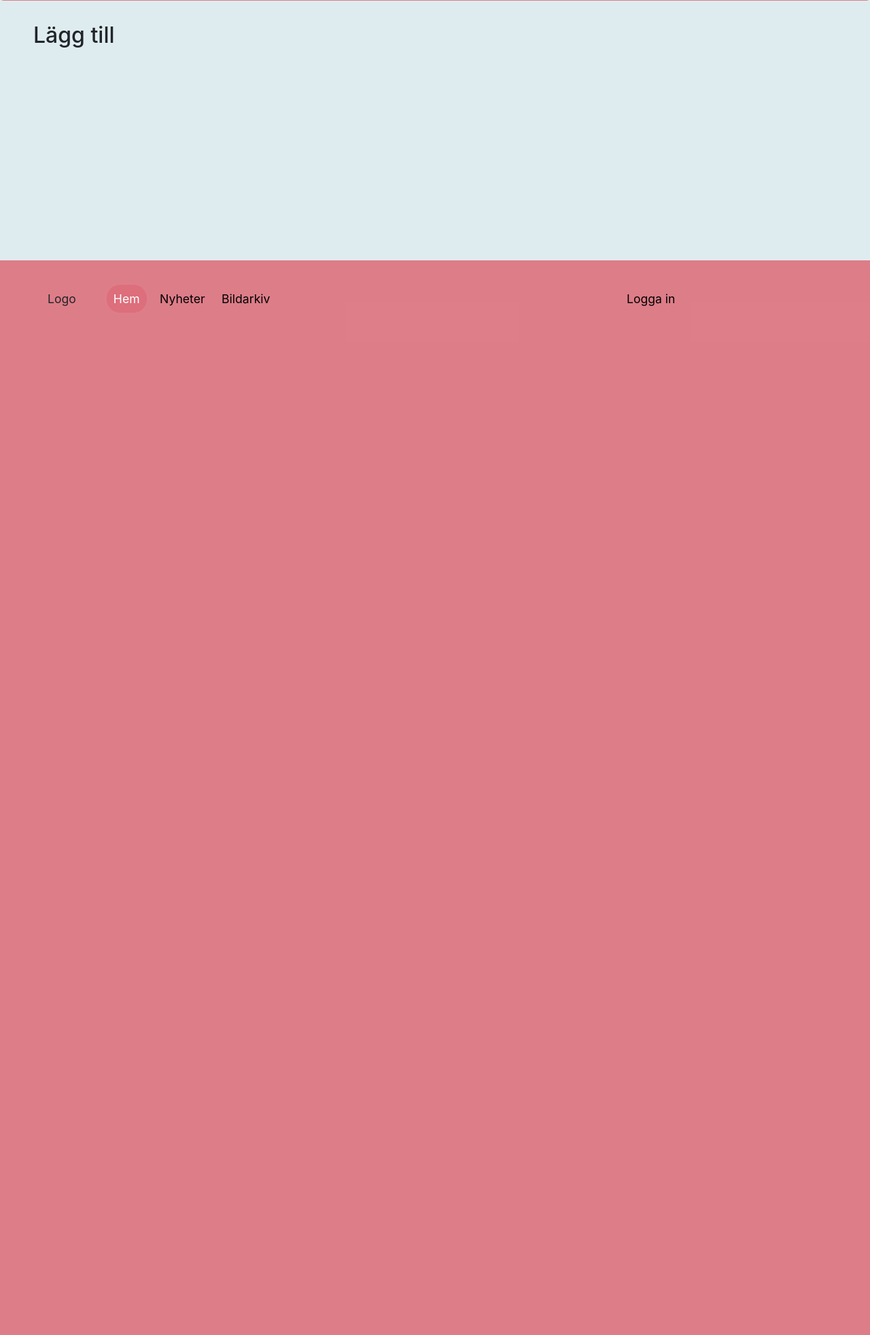
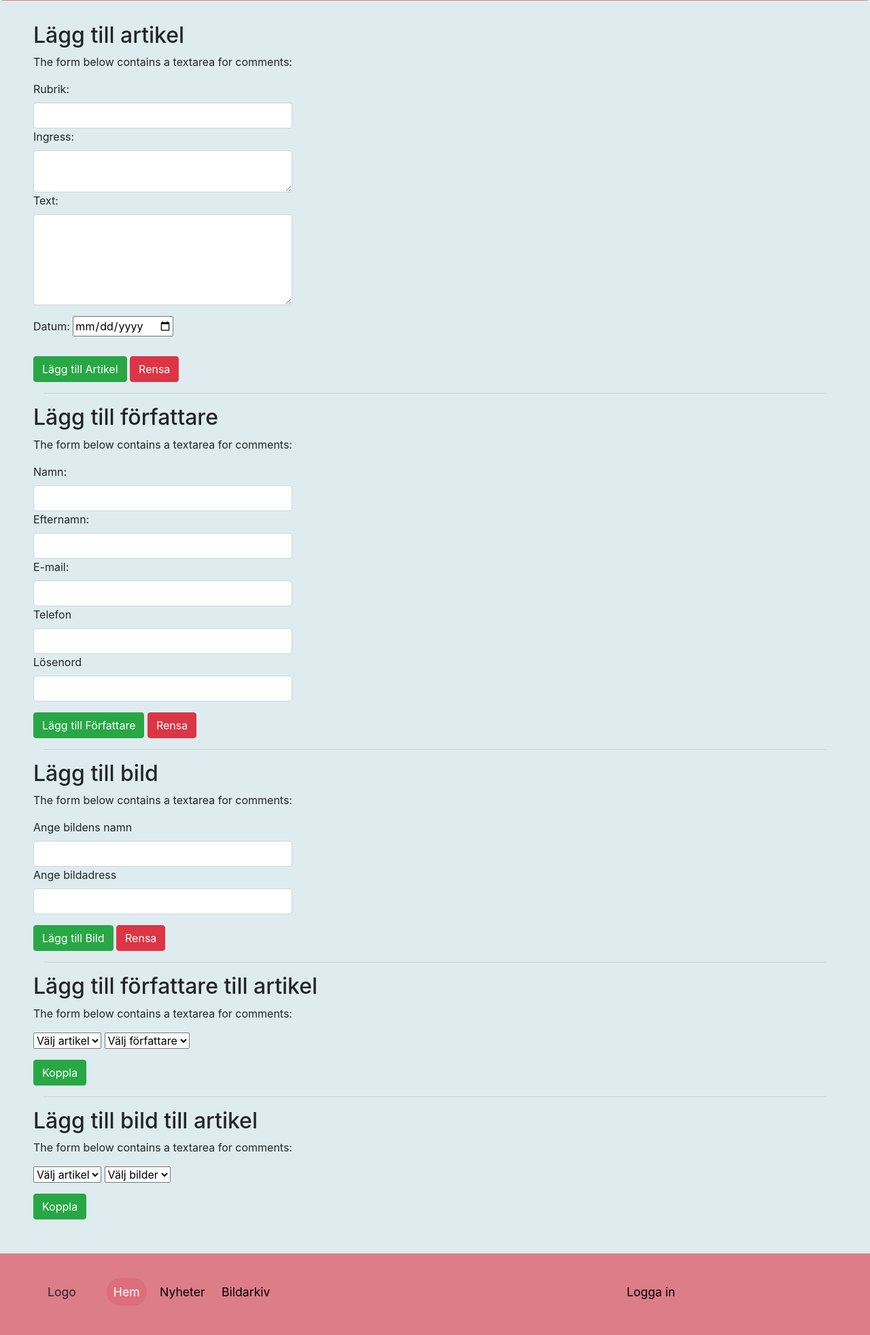
Before and after one commit to aregato/MortfortsDagblad, a Flask app: page /add in a window 1280 px wide. Shown: the part 319-2283 px from the top of the page at 68% size. Before the commit the page ends 779 px from the top, so only its background shows below. Run offline with Flask 2, Linux system fonts and the light colour scheme; the visitor is signed in with stand-in values (Sample User, id 1); data that the repository does not hold is empty; some libraries are stand-ins or nearby versions.

Commit message:
Add stuff

```diff
--- a/public_html/main.py
+++ b/public_html/main.py
@@ -97,8 +97,16 @@ def images():
 
 @app.route('/add')
 def add():
+    cursor.execute("select namn, efternamn, id from forfattare;")
+    forfattare = cursor.fetchall()
 
-    return render_template("add.html")
+    cursor.execute("select namn, lank, id from bilder;")
+    bilder = cursor.fetchall()
+
+    cursor.execute("select id, rubrik from artikel;")
+    artikel = cursor.fetchall()
+
+    return render_template("add.html", forfattare=forfattare, bilder=bilder, artikel=artikel)
 
 @app.route('/settings')
 def settings():
--- a/public_html/static/css/style.css
+++ b/public_html/static/css/style.css
@@ -35,7 +35,7 @@ section.sm_container{
     width: 90%;
     margin-left: auto;
     margin-right: auto;
-
+    padding-bottom: 100px;
     min-height: 50%;
 
   /* Equal to he    min-height: 50%;ight of footer */
@@ -167,6 +167,7 @@ footer > div > div > ul > li > a{
 footer > div > div > ul > li > a:hover{
     background-color: lightcoral;
 }
+
 .tight{
     margin-left: 500px;
 }
--- /dev/null
+++ b/public_html/static/js/addArticle.js
@@ -0,0 +1,77 @@
+$(function(){
+  $( "#ArticleButton" ).click(function(){addArticles();});
+  $( "#addForfButton" ).click(function(){addForfs();});
+  $( "#kopplaForf" ).click(function(){connectForf();});
+  $( "#kopplaBild" ).click(function(){connectBild();});
+  $("#bildButton").click(function(){addBild();});
+});
+
+
+
+
+function addArticles(){
+  let rubrik = $('#rubrik').val();
+  let ingress = $('#ingress').val();
+  let text = $('#text').val();
+  let date = $('#date').val();
+
+  if(rubrik == ""){
+    console.log("Rubrik saknas");
+  }else if(ingress == ""){
+    console.log("Ingress saknas");
+  }else if(text == ""){
+    console.log("Text saknas");
+  }else if(date == ""){
+    console.log("Datum saknas");
+  }else{
+    console.log("Lägg till:", rubrik);
+  }
+};
+
+function addForfs(){
+  let namn = $('#namn').val();
+  let efternamn = $('#efternamn').val();
+  let email = $('#email').val();
+  let telefon = $('#telefon').val();
+  let losenord = $('#losenord').val();
+
+  if(namn == ""){
+    console.log("Namn saknas");
+  }else if(efternamn == ""){
+    console.log("Efternamn saknas");
+  }else if(email == ""){
+    console.log("Email saknas");
+  }else if(telefon == ""){
+    console.log("Telefon saknas");
+  }else if(losenord == ""){
+    console.log("Lösenord saknas");
+  }else{
+    console.log("Lägg till:", email);
+  }
+};
+
+function addBild(){
+  let namn = $("#bildnamn").val();
+  let bild = $("#bild").val();
+  if(namn == ""){
+    console.log("Namn saknas");
+  }else if(bild == ""){
+    console.log("Efternamn saknas");
+  }else{
+    console.log("Lägger till bild")
+  }
+}
+
+function connectForf(){
+  let af = $("#artforf").val();
+  let fa = $("#forfart").val();
+
+  console.log(af, fa);
+};
+
+function connectBild(){
+  let ab = $("#artbild").val();
+  let ba = $("#bildart").val();
+
+  console.log(ab, ba);
+};
--- a/public_html/templates/add.html
+++ b/public_html/templates/add.html
@@ -15,15 +15,149 @@
 
   <header class="jumbotron text-center">
     <h1>Mörtfors dagblad v0.1</h1>
-            <p>{{wrong}}</p>
   </header>
 
   <section class="sm_container">
     <div class="row">
-                <h2>Lägg till</h2>
+
+      <div class="addArticle">
+        <h2>Lägg till artikel</h2>
+        <p>The form below contains a textarea for comments:</p>
+        <form>
+          <div class="form-group">
+            <label for="rubrik">Rubrik:</label>
+            <input type="text" class="form-control" id="rubrik">
+            <label for="ingress">Ingress:</label>
+            <textarea class="form-control" rows="2" id="ingress"></textarea>
+            <label for="text">Text:</label>
+            <textarea class="form-control" rows="5" id="text"></textarea>
+          </div>
+          <!-- <select>
+            <option value="" selected disabled hidden>Välj författare</option>
+            {% for f in forfattare %}
+            <option value="{{'%s' % (f[0])}}">{{"%s" % (f[0])}} {{"%s" % (f[1])}}</option>
+            {% endfor %}
+          </select>
+          <button>Lägg till författare</button>
+          <div class="form-group">
+            <textarea class="form-control" rows="2" id="valdForfattare"></textarea>
+          </div>
+          <select>
+            <option value="" selected disabled hidden>Välj bilder</option>
+            {% for b in bilder %}
+            <option value="{{"%s" % (b[1])}}">{{"%s" % (b[0])}}</option>
+            {% endfor %}
+          </select>
+          <button>Lägg till bilder</button>
+          <div class="form-group">
+            <textarea class="form-control" rows="2" id="valdaBilder"></textarea>
+          </div> -->
+          <label for="date">Datum:</label>
+          <input id="date" type="date">
+        </form>
+        <br>
+        <button id="ArticleButton" class="btn btn-success">Lägg till Artikel</button>
+        <button class="btn btn-danger">Rensa</button>
+      </div>
+    </div>
+
+
+    <hr>
 
 
 
+    <div class="row">
+      <div class="addArticle">
+        <h2>Lägg till författare</h2>
+        <p>The form below contains a textarea for comments:</p>
+        <form>
+          <div class="form-group">
+            <label for="namn">Namn:</label>
+            <input type="text" class="form-control" id="namn">
+            <label for="efternamn">Efternamn:</label>
+            <input type="text" class="form-control" id="efternamn">
+            <label for="email">E-mail:</label>
+            <input type="text" class="form-control" id="email">
+            <label for="telefon">Telefon</label>
+            <input type="text" class="form-control" id="telefon">
+            <label for="telefon">Lösenord</label>
+            <input type="password" class="form-control" id="losenord">
+          </div>
+        </form>
+        <button id="addForfButton" class="btn btn-success">Lägg till Författare</button>
+        <button class="btn btn-danger">Rensa</button>
+      </div>
+    </div>
+
+    <hr>
+
+    <div class="row">
+      <div class="addArticle">
+        <h2>Lägg till bild</h2>
+        <p>The form below contains a textarea for comments:</p>
+        <label for="bildnamn">Ange bildens namn</label>
+        <input type="text" class="form-control" id="bildnamn">
+        <label for="bild">Ange bildadress</label>
+        <input type="text" class="form-control" id="bild">
+        <form>
+          <div class="form-group">
+          </div>
+        </form>
+        <button id="bildButton" class="btn btn-success">Lägg till Bild</button>
+        <button class="btn btn-danger">Rensa</button>
+      </div>
+    </div>
+
+    <hr>
+
+    <div class="row">
+      <div class="addArticle">
+        <h2>Lägg till författare till artikel</h2>
+        <p>The form below contains a textarea for comments:</p>
+        <form>
+          <div class="form-group">
+            <select id="artforf">
+              <option value="" selected disabled hidden>Välj artikel</option>
+              {% for ar in artikel %}
+              <option value="{{'%s' % (ar[0])}}">{{"%s" % (ar[1])}}</option>
+              {% endfor %}
+            </select>
+            <select id="forfart">
+              <option value="" selected disabled hidden>Välj författare</option>
+              {% for f in forfattare %}
+              <option value="{{'%s' % (f[2])}}">{{"%s" % (f[0])}} {{"%s" % (f[1])}}</option>
+              {% endfor %}
+            </select>
+          </div>
+        </form>
+        <button id="kopplaForf" class="btn btn-success">Koppla</button>
+      </div>
+    </div>
+    <hr>
+
+    <div class="row">
+      <div class="addArticle">
+        <h2>Lägg till bild till artikel</h2>
+        <p>The form below contains a textarea for comments:</p>
+        <form>
+          <div class="form-group">
+            <select id="artbild">
+              <option value="" selected disabled hidden>Välj artikel</option>
+              {% for a in artikel %}
+              <option value="{{'%s' % (a[0])}}">{{"%s" % (a[1])}}</option>
+              {% endfor %}
+            </select>
+            <select id="bildart">
+              <option value="" selected disabled hidden>Välj bilder</option>
+              {% for b in bilder %}
+              <option value="{{'%s' % (b[2])}}">{{"%s" % (b[0])}}</option>
+              {% endfor %}
+            </select>
+          </div>
+        </form>
+        <button id="kopplaBild" class="btn btn-success">Koppla</button>
+      </div>
+    </div>
 
   </div>
 </section>
@@ -148,6 +282,7 @@
 
 
 <script src="../static/js/controller.js"></script>
+<script src="../static/js/addArticle.js"></script>
 <script src="../static/js/nav_hamburger.js"></script>
 
 </body>
--- a/public_html/templates/news.html
+++ b/public_html/templates/news.html
@@ -37,8 +37,8 @@
     <p>{{"%s" % (t["text"])}}</p>
     <p>{{"%s" % (t["datum"])}}</p>
     <!-- <p>{{"%s" % (t["forfattare"])}}</p> -->
+    <h5>Skriven av:</h5>
     {% for f in t["forfattare"] %}
-        <h5>Skriven av:</h5>
     <a href="#">{{f[0] + " " + f[1]}}</a>
     {% endfor %}
     {% for b in t["bilder"] %}
```
Also changed, not shown: public_html/GetDone.txt (+10 -4 lines). Lines whose indentation alone changed are shown as unchanged.
